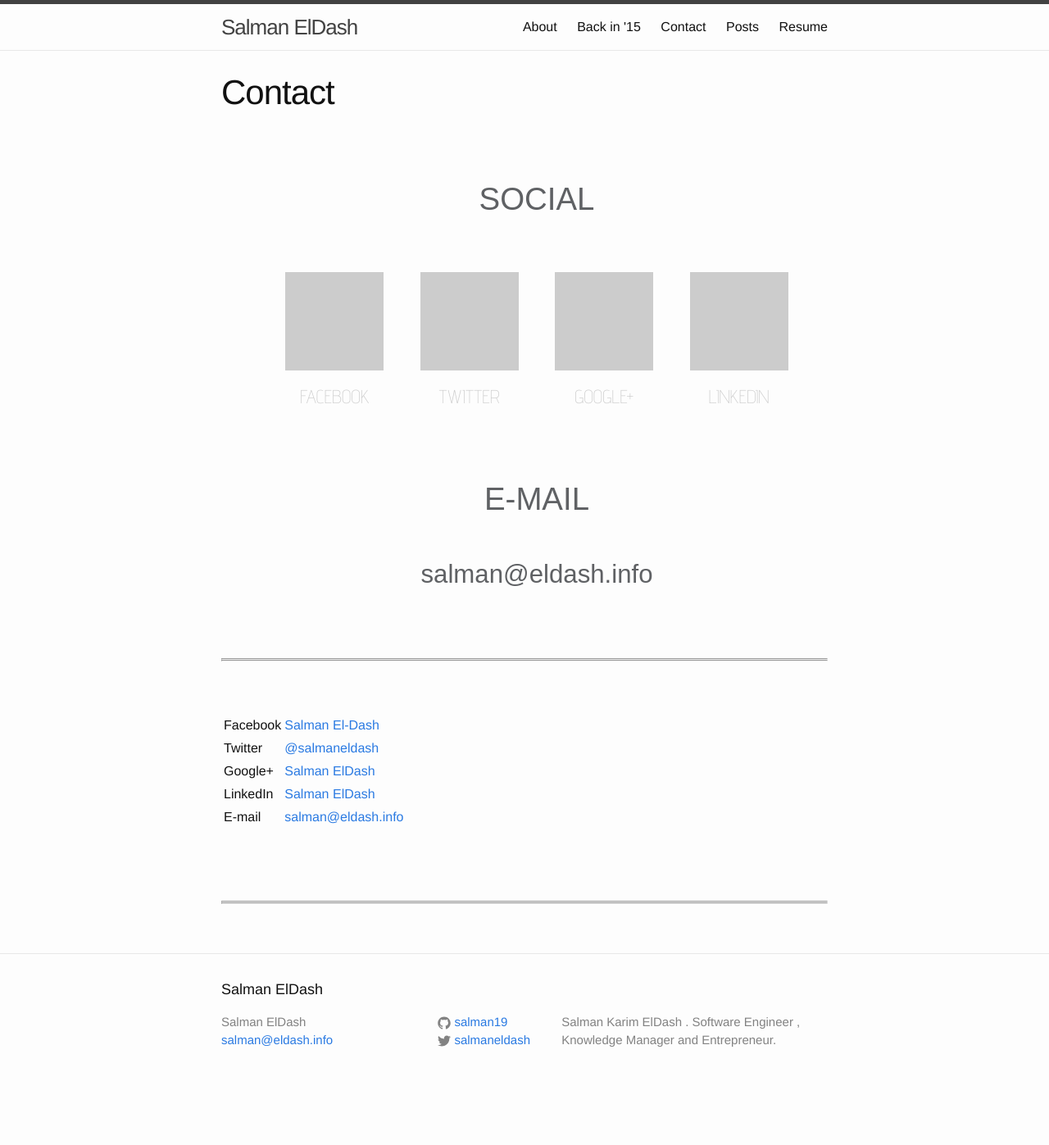
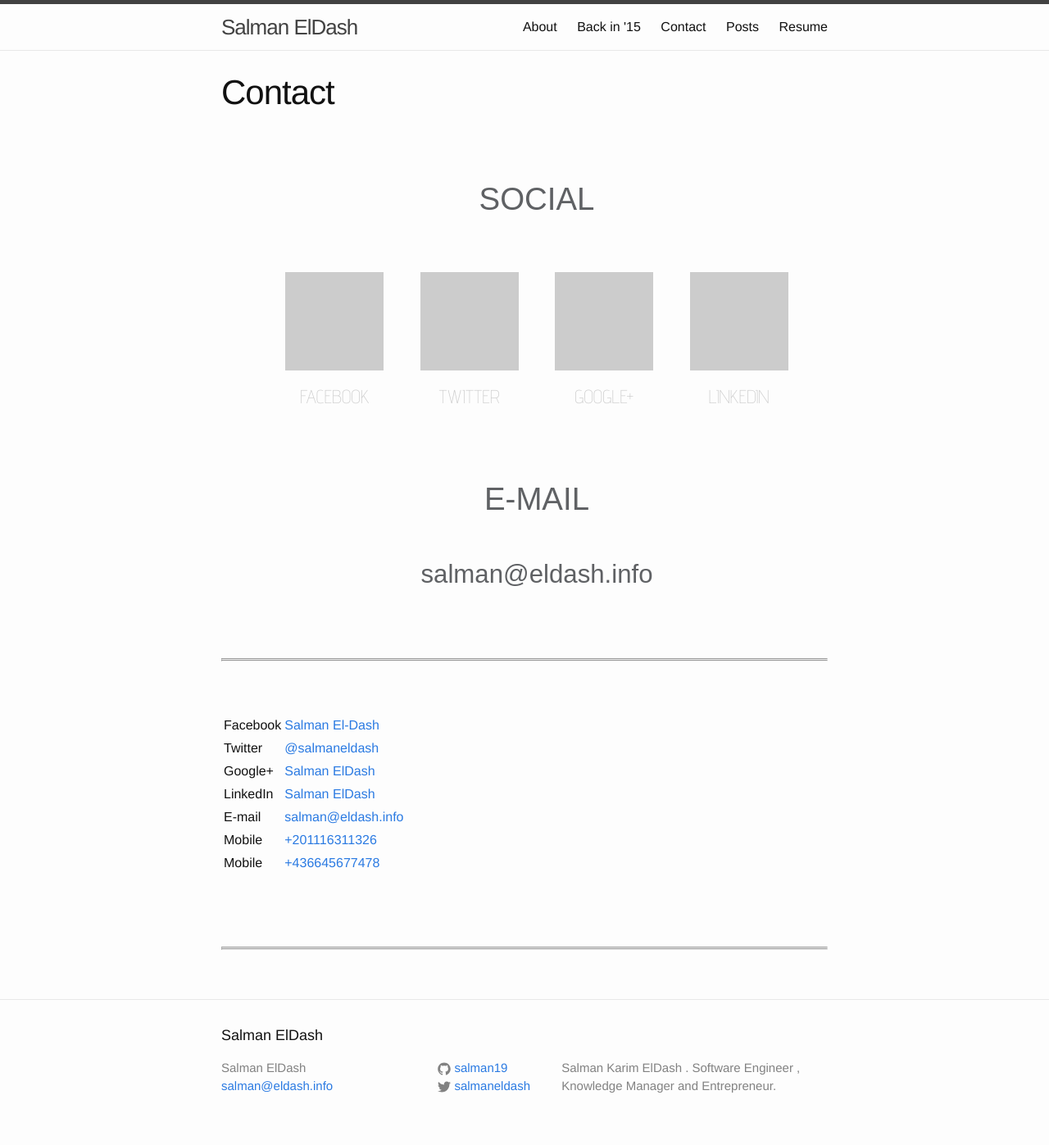
Before and after one commit to salman19/salman19.github.io, a Jekyll site: the page built from contact.md, in a window 1280 px wide. Shown: the whole page at 82% size. Built offline with Jekyll 4.4.1, drawn with Linux system fonts in a browser that asks for light colours; some web fonts are replaced; before the commit the page ends 1341 px from its top, so only the background shows below that.

Commit message:
added mobile numbers

```diff
--- a/contact.md
+++ b/contact.md
@@ -41,6 +41,8 @@ ___
 | Google+    | [Salman ElDash](https://plus.google.com/+SalmanElDash) |
 | LinkedIn   | [Salman ElDash](https://www.linkedin.com/in/salmaneldash) |
 | E-mail     | [salman@eldash.info](mailto:salman@eldash.info) |
+| Mobile     | [+201116311326](tel:+201116311326) |
+| Mobile     | [+436645677478](tel:+436645677478) |
 
 <br><br><br>
 
--- a/index.html
+++ b/index.html
@@ -13,7 +13,7 @@ layout: default
 
   <!--<h3>Quotes that never leave me :</h3>-->
 
-  <section align="center">
+  <section align="center"  style="text-align:center">
     <ul><font color="grey">
 
       <h4>"BE ALL YOU CAN BE"</h4>
```
